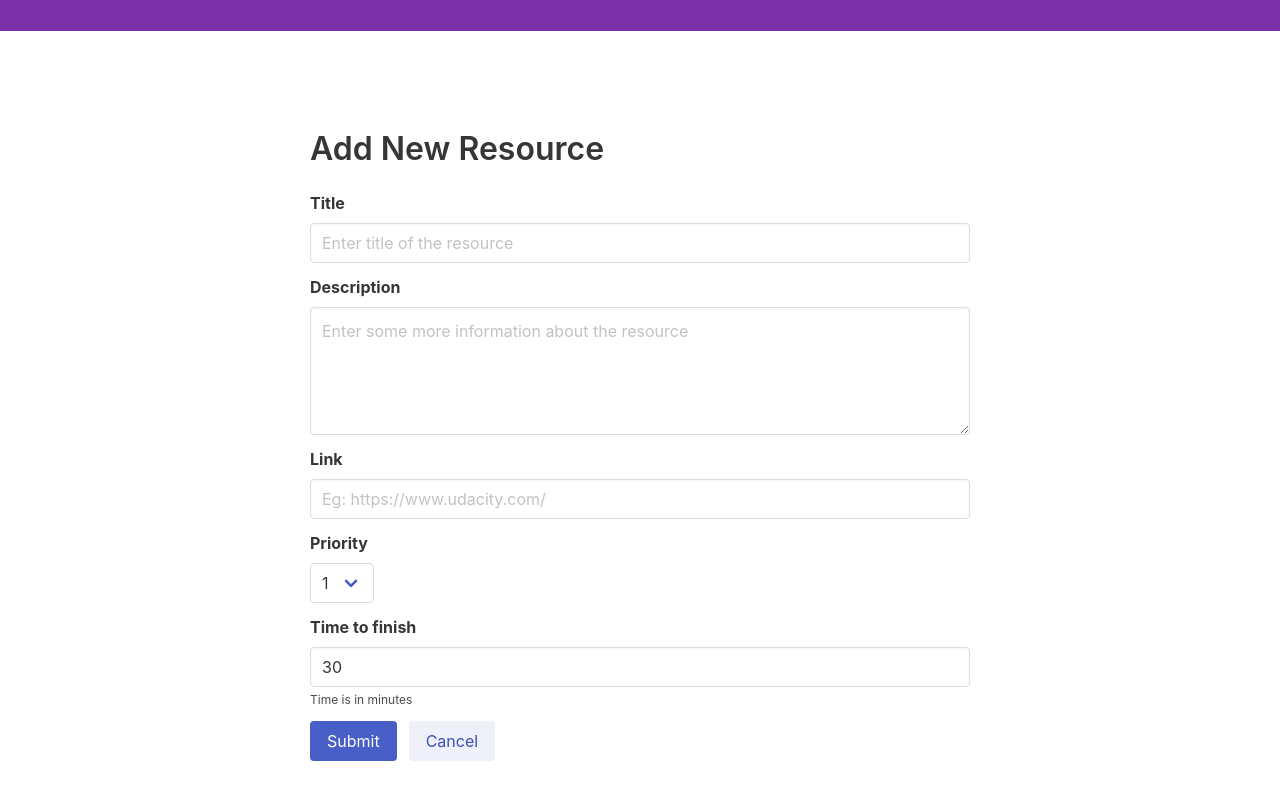
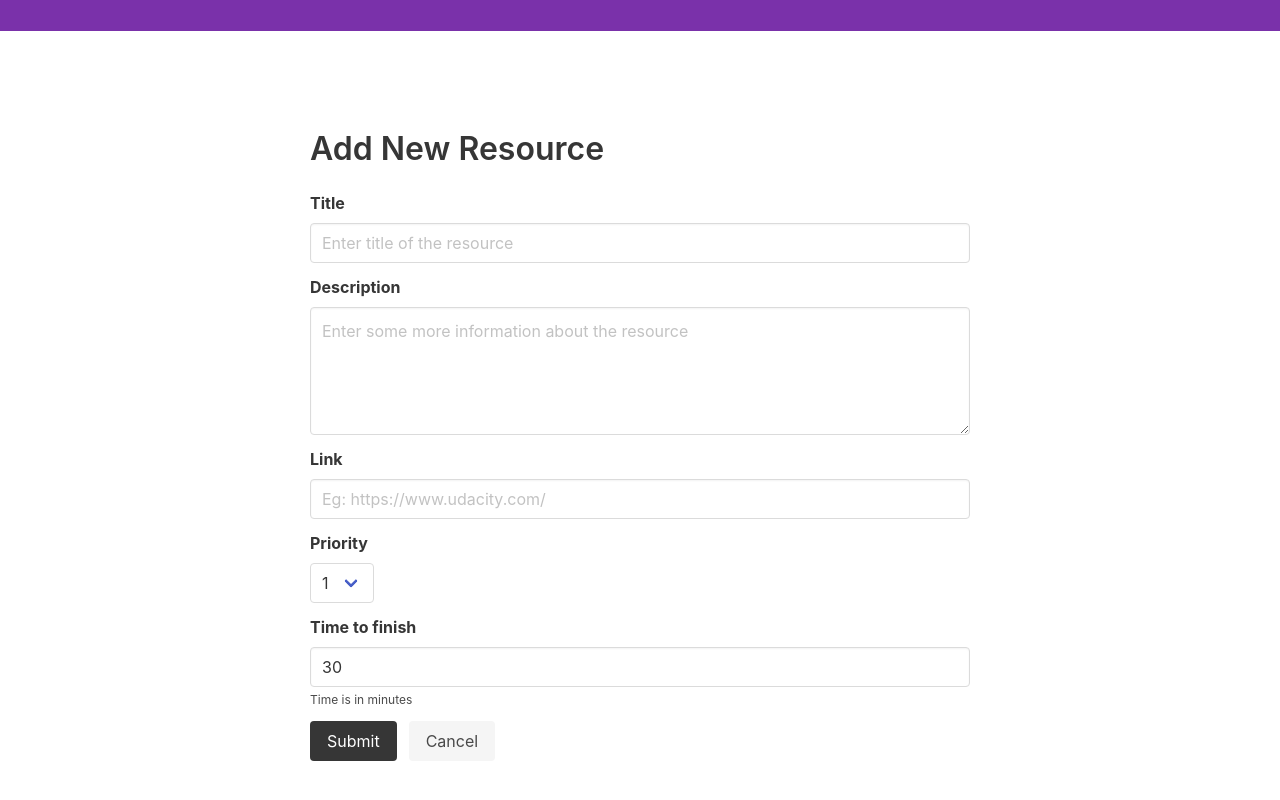
Before and after one commit to karishmashuklaa/manage-scape, a Next.js app: page /resources/new in a window 1280 px wide. Shown: the part 306-1106 px from the top of the page. Built offline with nearby package versions, Linux system fonts and the light colour scheme.

Commit message:
Active resource

```diff
--- a/components/ResourceForm.js
+++ b/components/ResourceForm.js
@@ -98,13 +98,13 @@ const ResourceForm = ({onFormSubmit, initialFormData}) => {
             <button
               type="button"
               onClick={submitForm}
-              className="button is-link">Submit</button>
+              className="button is-dark">Submit</button>
           </div>
           <div className="control">
             <button
               onClick={resetForm}
               type="button"
-              className="button is-link is-light">Cancel</button>
+              className="button is-light">Cancel</button>
           </div>
         </div>
       </form>
--- a/components/ResourceHighlight.js
+++ b/components/ResourceHighlight.js
@@ -20,7 +20,7 @@ const ResourceHighlight = ({resources}) => {
                   <h1 className="title"> {resource.title}</h1>
                   <p>{resource.description}</p>
                   <Link href={`/resources/${resource.id}`}>
-                    <a className="button is-success">
+                    <a className="button is-info">
                       Details
                     </a>
                   </Link>
--- a/components/ResourceList.js
+++ b/components/ResourceList.js
@@ -10,7 +10,7 @@ const ResourceList = ({resources}) => {
           <h1 className="title has-text-black is-3">{resource.title}</h1>
           <p className="has-text-dark">{resource.description}</p>
           <Link href={`/resources/${resource.id}`}>
-            <a className="button is-success">
+            <a className="button is-info">
               Details
             </a>
           </Link>
```
